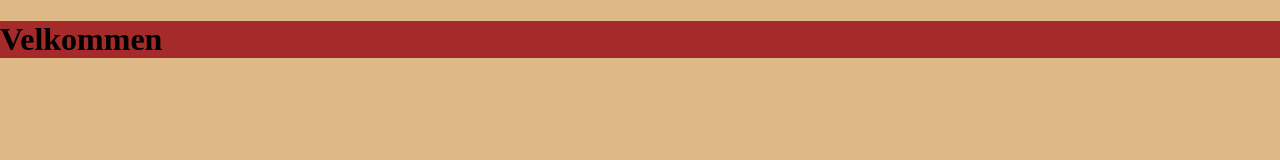
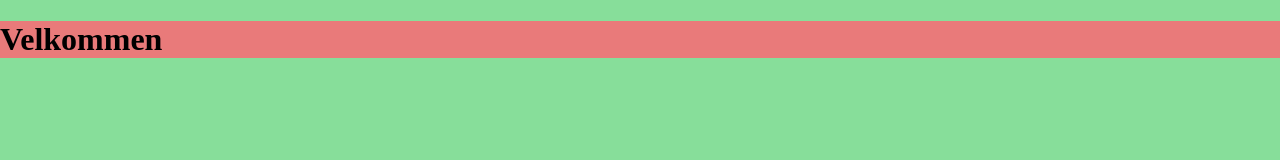
Before and after one commit to williamhassel/webtekProject, a plain HTML site: page index.html in a window 1280 px wide. Drawn offline with Linux system fonts and the light colour scheme.

Commit message:
blassere farger

```diff
--- a/resources.css
+++ b/resources.css
@@ -2,8 +2,8 @@ html, body {
     margin: 0;
 }
 body {
-    background-color: burlywood;
+    background-color: rgb(135, 222, 154);
 }
 h1 {
-    background-color: brown;
+    background-color: rgb(233, 122, 122);
 }
```
